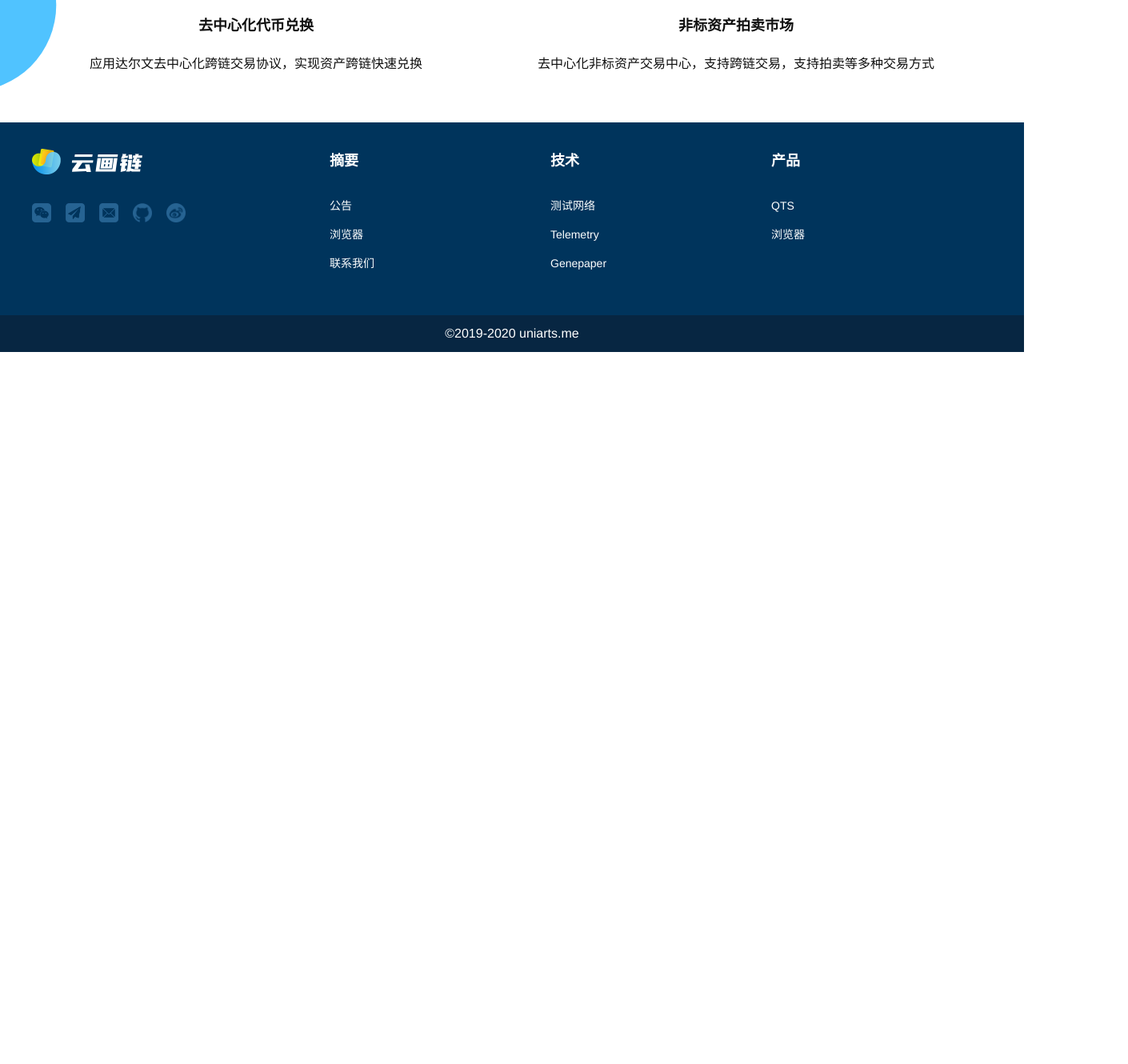
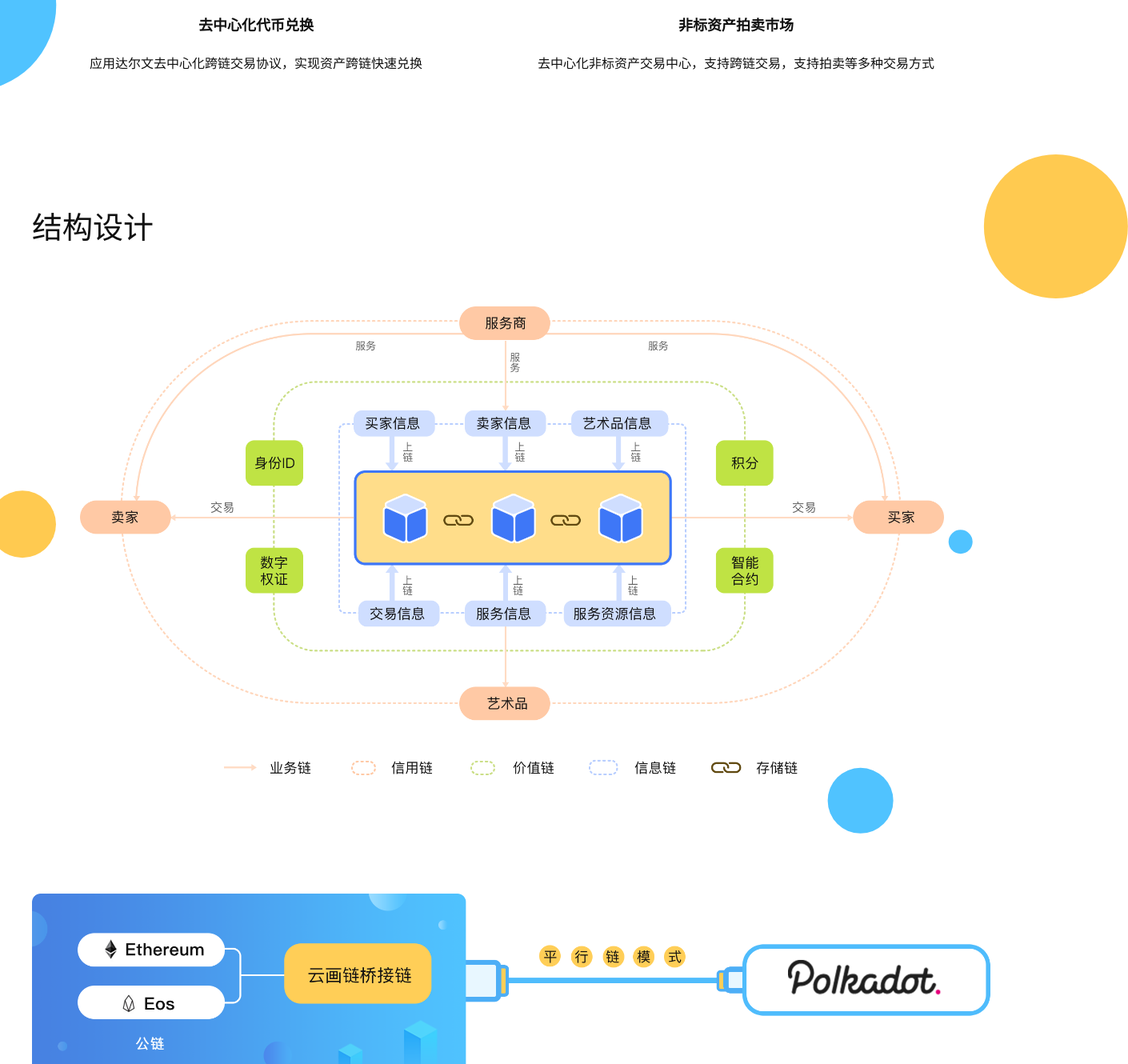
Before and after one commit to uni-arts-chain/website, a Vue app: page / in a window 1280 px wide. Shown: the part 1091-2421 px from the top of the page at 80% size, 1410 px wide, since content can reach past the window. Before the commit the page ends 1531 px from the top, so only its background shows below. Built offline with nearby package versions, Linux system fonts and the light colour scheme.

Commit message:
structure page

```diff
--- a/src/components/Circle.vue
+++ b/src/components/Circle.vue
@@ -60,17 +60,10 @@
 </script>
 
 <style scoped lang="scss">
-    .background {
-        width: 100%;
-        height: 100%;
-        display: flex;
-        align-items: center;
-        justify-content: center;
-        position: relative;
-    }
     .circle {
         border-radius: 50%;
         position: absolute;
+        z-index: -1;
     }
 
     @keyframes Circle {
--- a/src/views/Home/Index.vue
+++ b/src/views/Home/Index.vue
@@ -2,16 +2,19 @@
     <div class="home">
         <Banner></Banner>
         <Components></Components>
+        <Structure></Structure>
     </div>
 </template>
 
 <script>
     import Banner from "./Banner.vue"
     import Components from "./Components.vue"
+    import Structure from "./Structure.vue"
     export default {
         components: {
             Banner,
             Components,
+            Structure,
         },
     }
 </script>
--- /dev/null
+++ b/src/views/Home/Structure.vue
@@ -0,0 +1,101 @@
+<template>
+    <div class="structure">
+        <div class="container">
+            <h2>结构设计</h2>
+            <div class="item-body">
+                <img src="@/assets/images/structure@2x.png" alt="" />
+            </div>
+            <div class="item-body bottom">
+                <img src="@/assets/images/pi@2x.png" alt="" />
+            </div>
+        </div>
+        <CusCircle class="circle1"></CusCircle>
+        <CusCircle class="circle2"></CusCircle>
+        <CusCircle class="circle3"></CusCircle>
+        <CusCircle class="circle4"></CusCircle>
+        <CusCircle class="circle5"></CusCircle>
+        <CusCircle class="circle6"></CusCircle>
+    </div>
+</template>
+
+<script>
+    import CusCircle from "@/components/Circle"
+    export default {
+        name: "structure",
+        components: {
+            CusCircle,
+        },
+    }
+</script>
+
+<style scoped lang="scss">
+    .structure {
+        padding-top: 100px;
+        position: relative;
+    }
+    h2 {
+        text-align: left;
+        font-size: 38px;
+        font-weight: 300;
+        text-align: left;
+        color: #101010;
+        letter-spacing: 0px;
+        margin-bottom: 65px;
+    }
+    .item-body {
+        width: 100%;
+        padding: 0 5%;
+        padding-bottom: 40px;
+        > img {
+            width: 100%;
+        }
+    }
+    .bottom {
+        padding-top: 100px;
+        padding-bottom: 40px;
+        padding-left: 0;
+        padding-right: 0;
+    }
+    .circle1 {
+        right: -110px;
+        top: 20px;
+        width: 180px;
+        height: 180px;
+        background-color: #ffca50;
+    }
+    .circle2 {
+        right: 8%;
+        top: 40%;
+        width: 30px;
+        height: 30px;
+        background-color: #50c3ff;
+    }
+    .circle3 {
+        right: 15%;
+        bottom: 30%;
+        width: 82px;
+        height: 82px;
+        background-color: #50c3ff;
+    }
+    .circle4 {
+        left: 2%;
+        top: 37%;
+        width: 84px;
+        height: 84px;
+        background-color: #ffca50;
+    }
+    .circle5 {
+        left: 10%;
+        bottom: 202px;
+        width: 88px;
+        height: 88px;
+        background-color: #50c3ff;
+    }
+    .circle6 {
+        right: 2%;
+        bottom: 0%;
+        width: 30px;
+        height: 30px;
+        background-color: #ffca50;
+    }
+</style>
```
Also changed, not shown: src/assets/images/pi@2x.png (added), src/assets/images/structure@2x.png (added).
